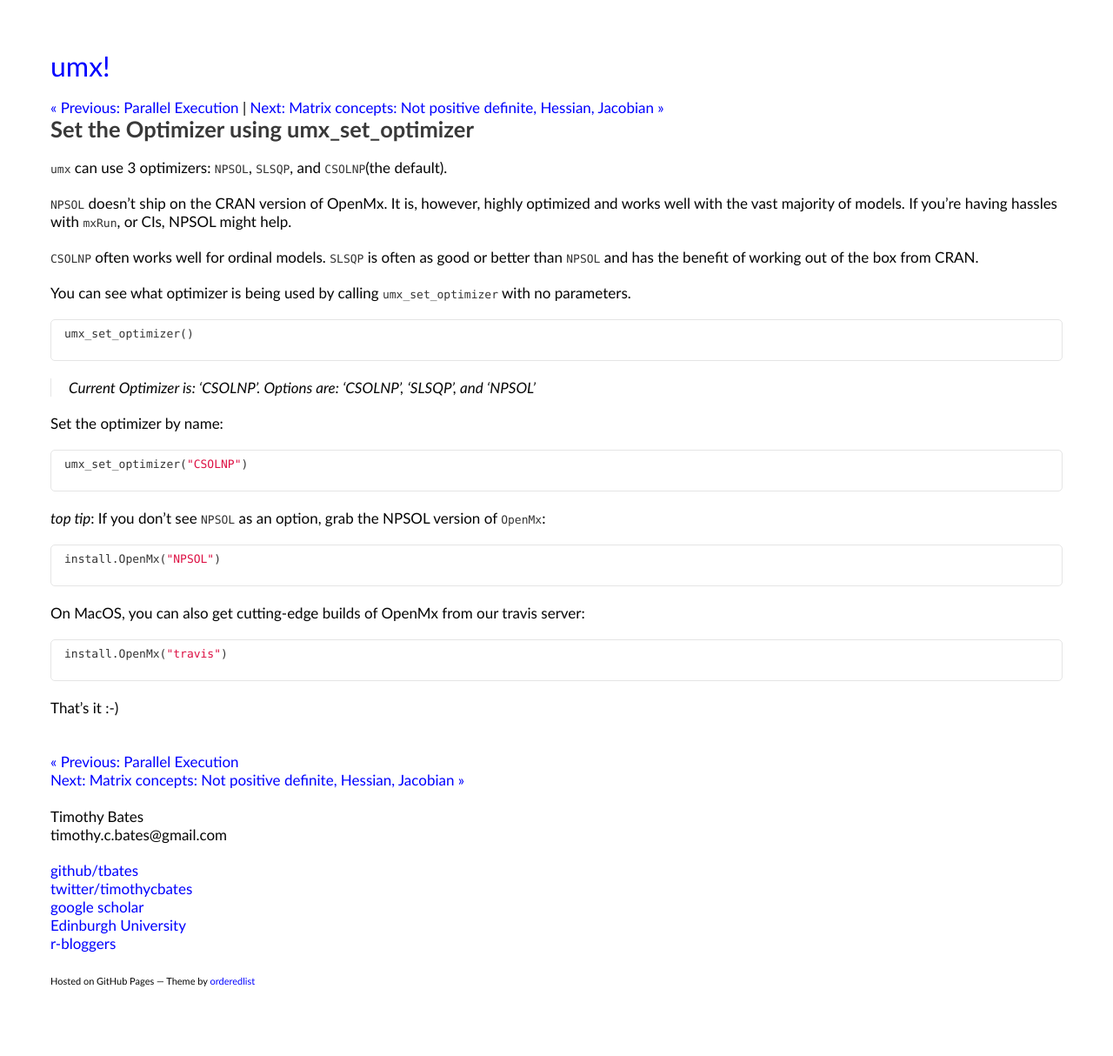
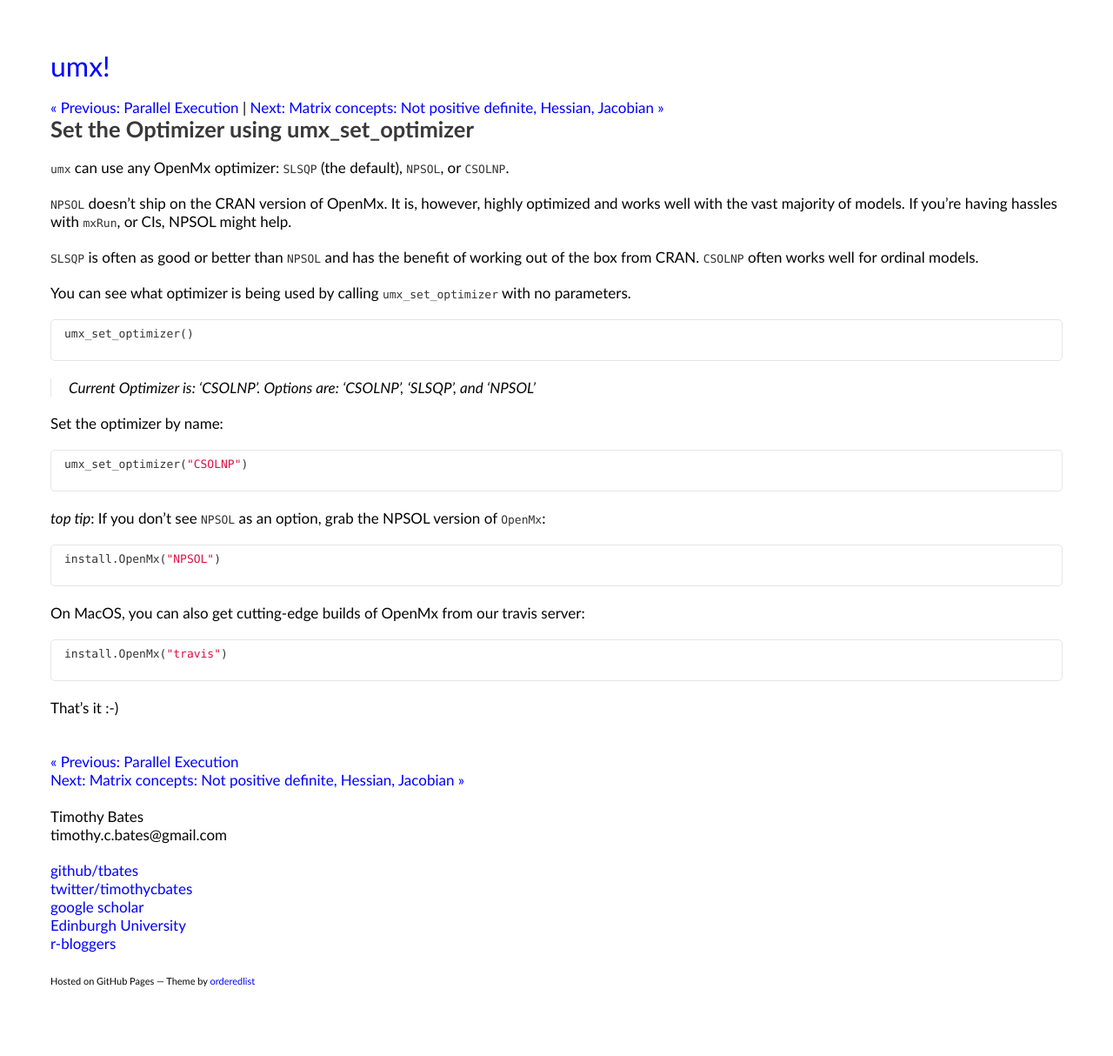
Before and after one commit to tbates/tbates.github.io, a Jekyll site: the page built from _posts/1943-02-12-technical-Optional-optimizers.markdown, in a window 1280 px wide. Shown: the whole page at 87% size. Built offline with Jekyll 4.4.1, drawn with Linux system fonts in a browser that asks for light colours.

Commit message:
Update 1943-02-12-technical-Optional-optimizers.markdown
closes #190
h/t @lf-araujo

```diff
--- a/_posts/1943-02-12-technical-Optional-optimizers.markdown
+++ b/_posts/1943-02-12-technical-Optional-optimizers.markdown
@@ -6,11 +6,11 @@
 categories: technical
 ---
 
-`umx` can use 3 optimizers: `NPSOL`, `SLSQP`, and  `CSOLNP`(the default).
+`umx` can use any OpenMx optimizer: `SLSQP` (the default), `NPSOL`, or `CSOLNP`.
 
 `NPSOL` doesn't ship on the CRAN version of OpenMx. It is, however, highly optimized and works well with the vast majority of models. If you're having hassles with `mxRun`, or CIs, NPSOL might help.
 
-`CSOLNP` often works well for ordinal models. `SLSQP` is often as good or better than `NPSOL` and has the benefit of working out of the box from CRAN.
+`SLSQP` is often as good or better than `NPSOL` and has the benefit of working out of the box from CRAN. `CSOLNP` often works well for ordinal models.
 
 You can see what optimizer is being used by calling `umx_set_optimizer` with no parameters.
 
```
